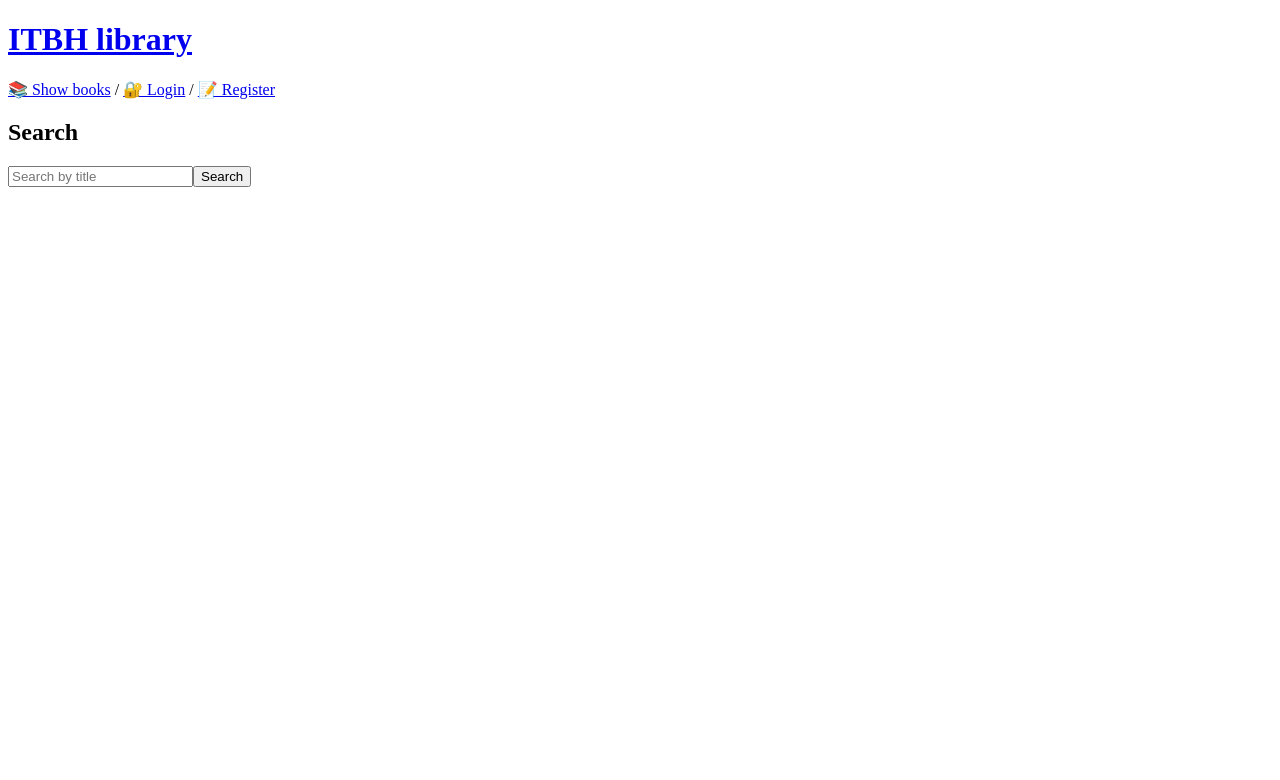
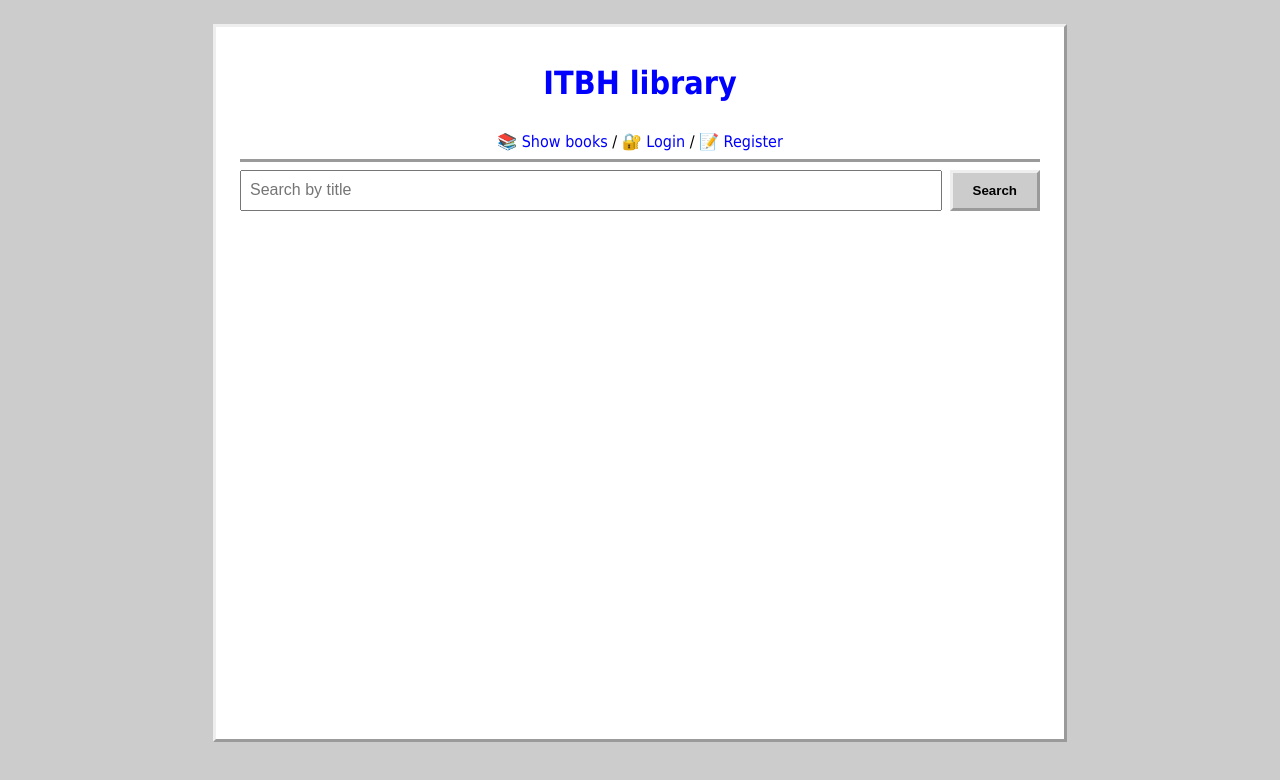
Before and after one commit to mdohr07/library-frontend, an Angular app: page / in a window 1280 px wide. Shown: the top 780 px of the page. Built offline with nearby package versions, Linux system fonts and the light colour scheme.

Commit message:
add css styling

```diff
--- a/src/app/app.html
+++ b/src/app/app.html
@@ -1,6 +1,9 @@
 <main>
+    <div class="wrapper">
         <header class="brand-name">
-        <a [routerLink]="['/']"><h1>ITBH library</h1></a>
+            <a [routerLink]="['/']">
+                <h1>ITBH library</h1>
+            </a>
         </header>
 
         <nav>
@@ -10,5 +13,5 @@
         </nav>
 
         <router-outlet></router-outlet>
-
+    </div>
 </main>
--- a/src/app/app.scss
+++ b/src/app/app.scss
@@ -0,0 +1,10 @@
+main {
+    display: flex;
+    align-content: center;
+    justify-content: center;
+    width: 100%;
+}
+
+header a {
+    text-decoration: none;
+}
--- a/src/app/components/home/home.html
+++ b/src/app/components/home/home.html
@@ -1,9 +1,4 @@
 <app-search (search)="onSearch($event)"></app-search>
-<!-- <ul>
-    <li *ngFor="let book of filteredBooks$ | async">
-      {{ book.title }}
-    </li>
-  </ul> -->
 
   <section *ngIf="searchTerm && (filteredBooks$ | async) as books">
     <!-- wenn filteredBooks$ einen Wert liefert: async Pipe -->
--- a/src/app/search/search.html
+++ b/src/app/search/search.html
@@ -1,4 +1,4 @@
-<h2>Search</h2>
+<section class="search-form">
 <form (ngSubmit)="onSubmit()">
     <input
     type="text"
@@ -8,5 +8,6 @@
     id="search"
     (input)="onInput()"
     />
-    <button class="btn-primary">Search</button>
+    <button class="btn-search">Search</button>
 </form>
+</section>
--- a/src/app/search/search.scss
+++ b/src/app/search/search.scss
@@ -0,0 +1,20 @@
+.search-form form {
+    display: flex;
+    margin: 0.5rem 0;
+    width: 800px;
+  }
+
+  input#search {
+    flex: 1;
+    padding: 0.5rem;
+    font-size: 1rem;
+  }
+
+.btn-search {
+    margin-left: 0.5rem;
+    padding: 10px 20px;
+    border: outset;
+    background-color: #ccc;
+    font-weight: bold;
+    cursor: pointer;
+  }
--- a/src/styles.scss
+++ b/src/styles.scss
@@ -1 +1,36 @@
 /* You can add global styles to this file, and also import other style files */
+body {
+    background-color: #ccc;
+    font-family: 'Tahoma', sans-serif;
+    color: #000;
+}
+
+a,
+a:active {
+    color: blue;
+}
+
+.wrapper {
+    display: flex;
+    flex-direction: column;
+    align-items: center;
+    background-color: #fff;
+    width: 800px;
+    min-height: 85vh;
+    margin: 1rem;
+    padding: 1rem 1.5rem;
+    border: outset;
+}
+
+nav {
+    width: 98%;
+    text-align: center;
+    border-bottom: outset;
+    padding: 0.5rem;
+}
+
+nav a,
+nav a:active,
+nav a:visited {
+    text-decoration: none;
+}
```
Lines whose indentation alone changed are shown as unchanged.
